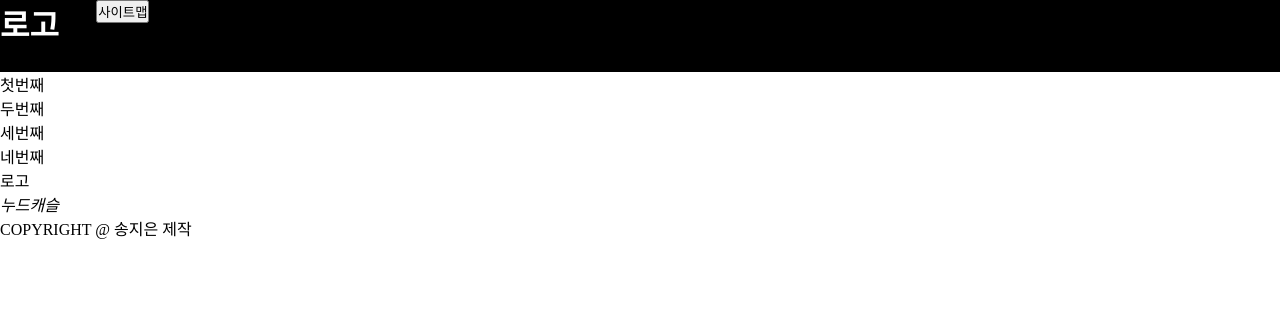
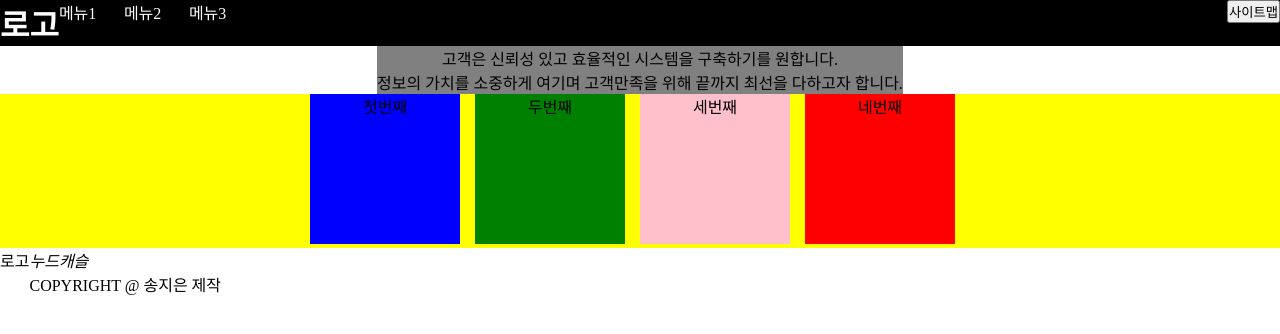
Before and after one commit to ziniiiiii/whiskerStudy, a plain HTML site: page 7일차/whisker.html in a window 1280 px wide. Drawn offline with Linux system fonts and the light colour scheme.

Commit message:
7일차 과제

```diff
--- a/7일차/rayout.css
+++ b/7일차/rayout.css
@@ -1,10 +1,10 @@
 #wrap{
 	position : relative;
-
-
 }
 
 #header{
+	display : block;
+	position : relative;
 	background-color : #000;
 }
 
@@ -21,18 +21,93 @@
 }
 
 #header #nav {
+	overflow:hidden;
 	float : left;
+}
+
+#header #nav ul{
+	display : block;
+}
+
+#header #nav ul::after{
+	content:"";
+	display:block;
+	clear:both;
+}
+
+#header #nav ul > li{
+	overflow : hidden;
+	float : left;
+	width : 50px;
+	margin-right:15px;
+}
+
+#header #nav ul > li > a{
+	color : #fff;
+}
+
+#header .site-map{
+	float : right;
 
 }
 
-#hearder #nav > ul {
-	margin-left : 30px;
+#main{
+	position : relative;
+	text-align:center;
 }
 
-#hearder #nav > ul::after{
-
+#main #section01{
+	display:inline-block;
+	background-color : gray;
 }
 
-#hearder #nav > ul > li {
+#main #section02{
+	background-color : yellow;
+}
 
+#main #section02 ul{
+	display : inline-block;
+	position : relative;
 }
+
+#main #section02 ul::after{
+	content:"";
+	display : block;
+	clear : both;
+}
+
+#main #section02 ul > li{
+	overflow:hidden;
+	float:left;
+	width : 150px;
+	height : 150px;
+	margin-right:15px;
+}
+
+#main #section02 ul > .li-1 {
+	background-color : blue;
+}
+
+#main #section02 ul > .li-2 {
+	background-color : green;
+}
+
+#main #section02 ul > .li-3 {
+	background-color : pink;
+}
+
+#main #section02 ul > .li-4 {
+	background-color : red;
+}
+
+#footer{
+	position:relative;
+}
+
+#footer .logo{
+	float:left;
+}
+
+#footer .footer-info{
+	display:inline-block;
+}
--- a/7일차/whisker.html
+++ b/7일차/whisker.html
@@ -22,14 +22,15 @@
 			<main id="main">
 				<section id="section01">
 					<div class="info">
+						고객은 신뢰성 있고 효율적인 시스템을 구축하기를 원합니다. <br>정보의 가치를 소중하게 여기며 고객만족을 위해 끝까지 최선을 다하고자 합니다.
 					</div>
 				</section>
 				<section id="section02">
 					<ul>
-						<li><a href="#">첫번째</a></li>
-						<li><a href="#">두번째</a></li>
-						<li><a href="#">세번째</a></li>
-						<li><a href="#">네번째</a></li>
+						<li class="li-1"><a href="#">첫번째</a></li>
+						<li class="li-2"><a href="#">두번째</a></li>
+						<li class="li-3"><a href="#">세번째</a></li>
+						<li class="li-4"><a href="#">네번째</a></li>
 					</ul>
 				</section>
 			</main>
```
